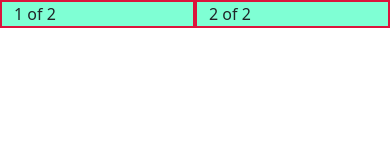
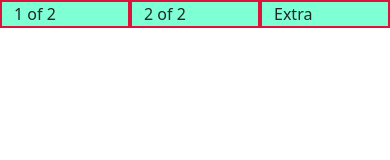
Before and after one commit to yashlad27/WebDev22, a plain HTML site: page bootstrap_guide/bs_ex2.html in a window 390 px wide. Drawn offline with nearby package versions, Linux system fonts and the light colour scheme.

Commit message:
commit-4

```diff
--- a/bootstrap_guide/bs_ex2.html
+++ b/bootstrap_guide/bs_ex2.html
@@ -12,11 +12,14 @@
 
     <div class="container">
         <div class="row">
-            <div class="col">
+            <div class="col col-sm-6">
               1 of 2
             </div>
-            <div class="col">
+            <div class="col col-sm-3">
               2 of 2
+            </div>
+            <div class="col col-sm-3">
+                Extra
             </div>
           </div>
     </div>
```
Also changed, not shown: sample_Website/index.html (+4 -1 lines).
